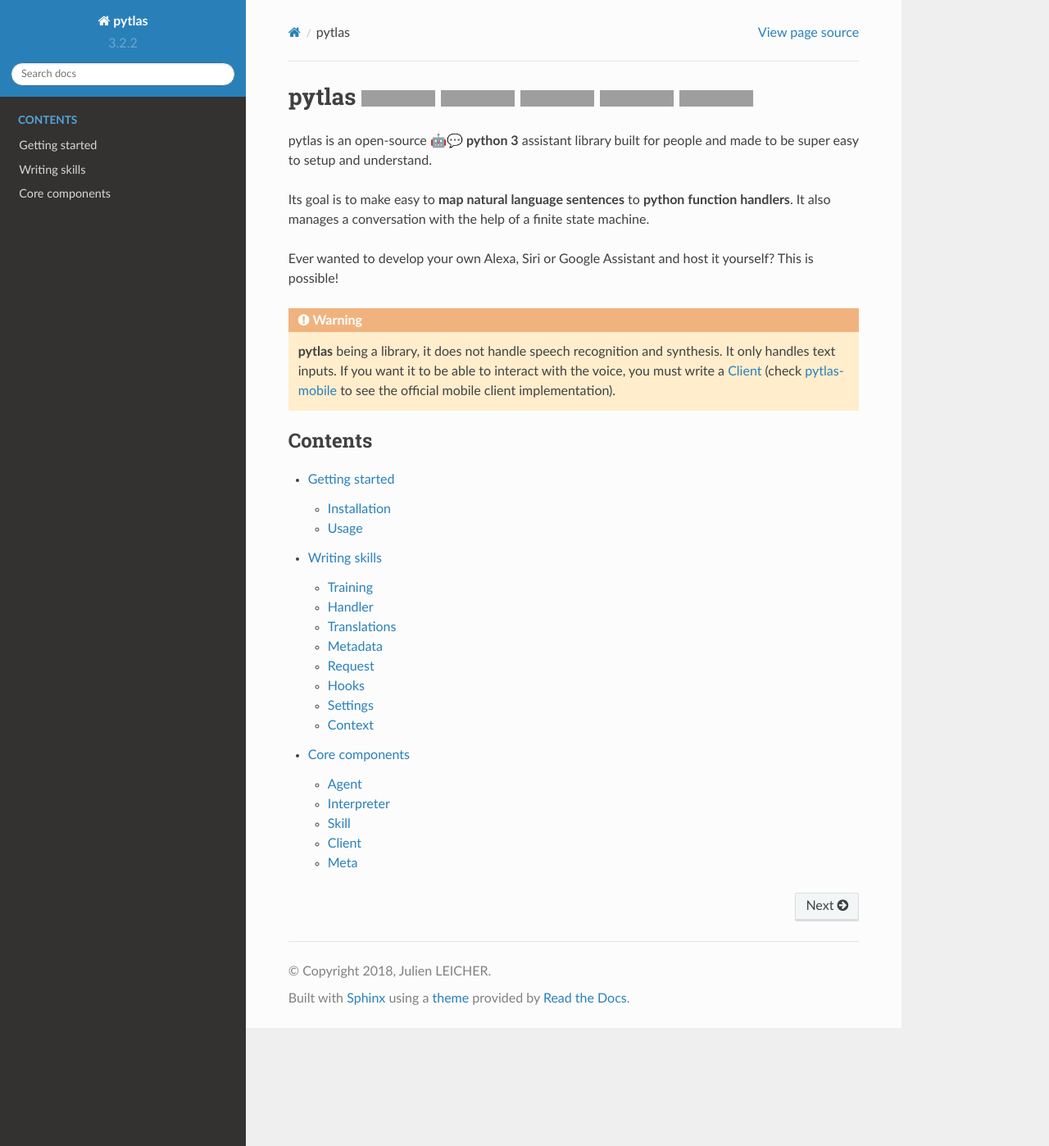
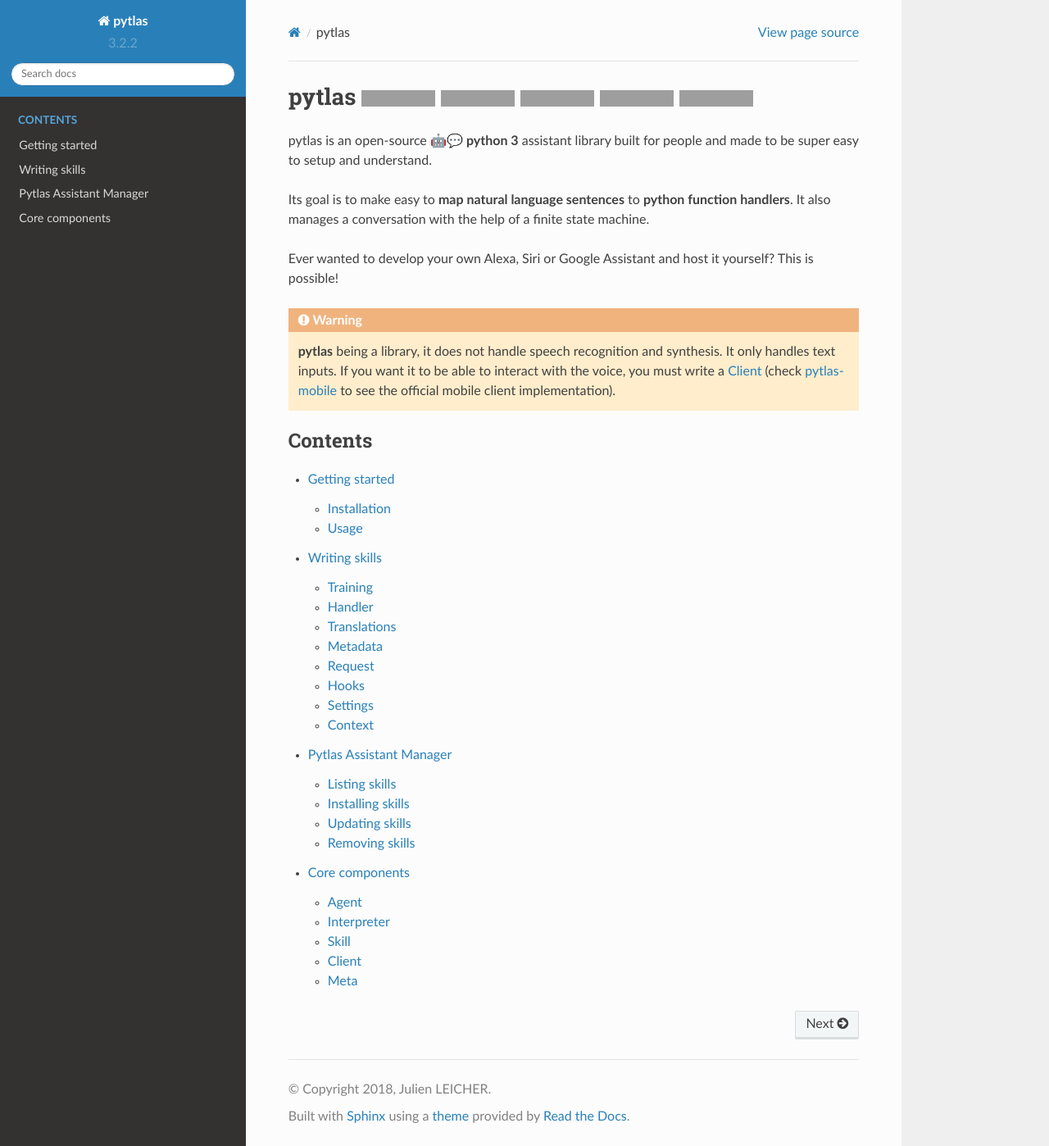
Before and after one commit to atlassistant/pytlas, a Sphinx documentation site: the page built from docs/index.rst, in a window 1280 px wide and 1398 px high. Shown: the whole window at 82% size. Built offline with Sphinx 7.4.7 and the Read the Docs theme 2.0.0, drawn with Linux system fonts in a browser that asks for light colours; grey boxes are pictures that could not be loaded.

```diff
--- a/docs/index.rst
+++ b/docs/index.rst
@@ -38,4 +38,5 @@ Ever wanted to develop your own Alexa, Siri or Google Assistant and host it your
 
   getting_started/index
   writing_skills/index
+  pam/index
   core_components/index
--- /dev/null
+++ b/docs/pam/index.rst
@@ -0,0 +1,18 @@
+Pytlas Assistant Manager
+========================
+
+The PAM module tries to make it easy to add, update and remove skills to and from your pytlas instance.
+
+
+.. note::
+
+  Since it uses `git` to manage skills retrieval and updates, the command should be available in order for this module to work.
+
+.. toctree::
+  :maxdepth: 2
+  :caption: Contents
+
+  listing
+  installing
+  updating
+  removing
--- /dev/null
+++ b/docs/pam/installing.rst
@@ -0,0 +1,4 @@
+Installing skills
+=================
+
+*TODO*
--- /dev/null
+++ b/docs/pam/listing.rst
@@ -0,0 +1,4 @@
+Listing skills
+==============
+
+*TODO*
--- /dev/null
+++ b/docs/pam/removing.rst
@@ -0,0 +1,4 @@
+Removing skills
+===============
+
+*TODO*
--- /dev/null
+++ b/docs/pam/updating.rst
@@ -0,0 +1,4 @@
+Updating skills
+===============
+
+*TODO*
--- a/docs/writing_skills/handler.rst
+++ b/docs/writing_skills/handler.rst
@@ -12,7 +12,7 @@ Getting started
 
 .. note::
 
-  The agent in the :ref:`request` is a proxy which maps to an :ref:`agents` so you have access to everything it exposes.
+  The agent in the :ref:`request` is a proxy which maps to an :ref:`agents` so you have access to everything it exposes. Why a proxy you may ask? Because when the action is cancelled by the user, the request is invalidated so any call through the proxy will be dismissed.
 
 Here the basic code you need to have. Calling `request.agent.done` is mandatory to inform the agent that it should returns to its asleep state.
 
```
Also changed, not shown: 3 other files.
